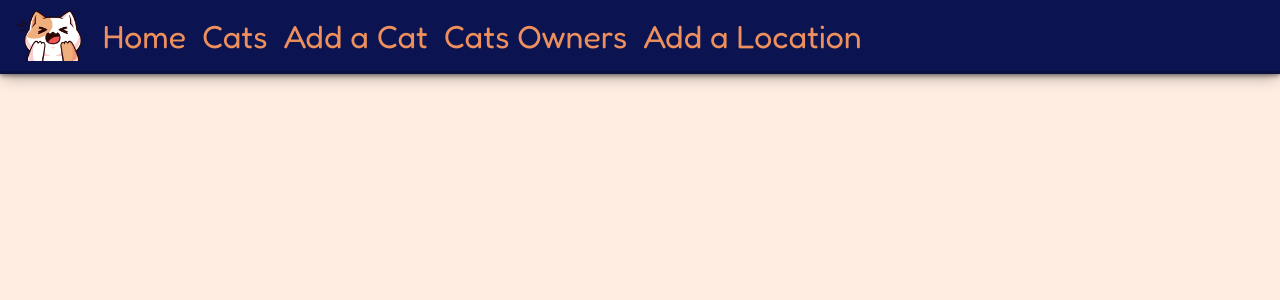
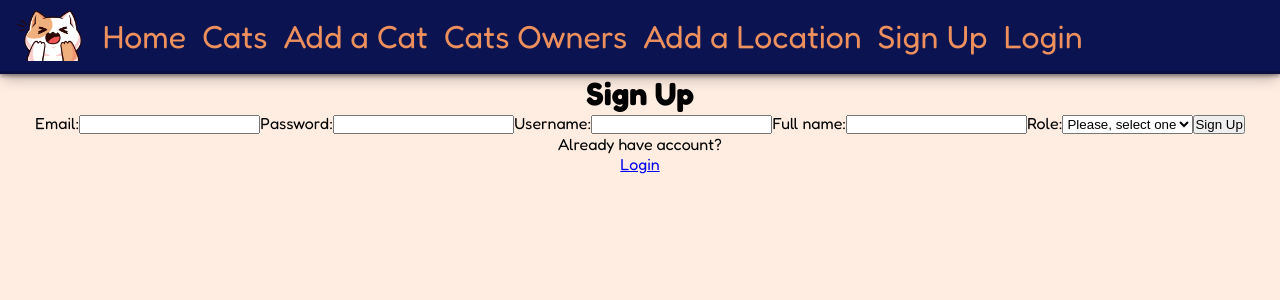
Before and after one commit to KseniiaErnest/Adopt-A-Cat-client, a React (Create React App) app: page /signup in a window 1280 px wide. Shown: the top 300 px of the page. Built offline with nearby package versions, Linux system fonts and the light colour scheme.

Commit message:
Working on signup and login

```diff
--- a/src/App.js
+++ b/src/App.js
@@ -12,6 +12,7 @@ import EditCatPages from './pages/EditCatPages';
 import LocationsPage from './pages/LocationsPage';
 import AddLocationPage from './pages/AddLocationPage';
 import EditLocationPage from './pages/EditLocationPage';
+import SignupPage from './pages/SignupPage';
 
 function App() {
   return (
@@ -30,6 +31,7 @@ function App() {
     <Route path='/locations/add-a-location' element={ <AddLocationPage /> } />
     <Route path='/locations/:locationId' element={ <LocationDetailsPage /> } />
     <Route path='/locations/edit/:locationId' element={ <EditLocationPage /> } />
+    <Route path='/signup' element={ <SignupPage /> } />
 
     </Routes>
     </div>
--- a/src/components/Navbar.js
+++ b/src/components/Navbar.js
@@ -17,6 +17,10 @@ export default function Navbar() {
 
     <Link className='navbar-link-box' to='/locations/add-a-location'>Add a Location</Link>
 
+    <Link className='navbar-link-box' to='/signup'>Sign Up</Link>
+
+    <Link className='navbar-link-box' to='/login'>Login</Link>
+
     </nav>
 
 
--- /dev/null
+++ b/src/pages/SignupPage.js
@@ -0,0 +1,75 @@
+import React, { useState } from 'react';
+import { Link, useNavigate } from "react-router-dom";
+import axios from "axios";
+
+const API_URL = "http://localhost:5005";
+
+export default function SignupPage() {
+  const [email, setEmail] = useState('');
+  const [password, setPassword] = useState('');
+  const [username, setUserName] = useState('');
+  const [fullName, setFullName] = useState('');
+  const [role, setRole] = useState('');
+  const [errorMessage, setErrorMessage] = useState(undefined);
+
+  const navigate = useNavigate();
+
+  const handleEmail = (e) => setEmail(e.target.value);
+  const handlePassword = (e) => setPassword(e.target.value);
+  const handleUserName = (e) => setUserName(e.target.value);
+  const handleFullName = (e) => setFullName(e.target.value);
+  const handleRole = (e) => setRole(e.target.value);
+
+  const handleSignupSubmit = (e) => {
+    e.preventDefault();
+
+    // Create an object representing the request body
+    const requestBody = { email, password, username, fullName, role };
+    // Make an axios request to the API. If the POST request is a successful redirect to the login page.
+    // If the request resolves with an error, set the error message in the state.
+    axios.post(`${API_URL}/auth/signup`, requestBody)
+    .then((response) => {
+      navigate('/');
+    })
+    .catch((err) => {
+      const errorDescription = err.response.data.message;
+      setErrorMessage(errorDescription);
+    })
+  };
+
+  return (
+    <div>
+      <h1>Sign Up</h1>
+
+      <form onSubmit={handleSignupSubmit}>
+
+        <label>Email:</label>
+        <input type='email' name='email' value={email} onChange={handleEmail} />
+
+        <label>Password:</label>
+        <input type='password' name='password' value={password} onChange={handlePassword} />
+
+        <label>Username:</label>
+        <input type='text' name='username' value={username} onChange={handleUserName} />
+
+        <label>Full name:</label>
+        <input type='text' name='fullName' value={fullName} onChange={handleFullName} />
+
+        <label>Role:</label>
+        <select id='role' value={role} onChange={handleRole}>
+          <option value=''>Please, select one</option>
+          <option value='Adopter'>Adopter</option>
+          <option value='Cat Owner'>Cat Owner</option>
+        </select>
+
+        <button type='submit'>Sign Up</button>
+
+        {errorMessage && <p>{errorMessage}</p>}
+
+        <p>Already have account?</p>
+        <Link to={'/login'} >Login</Link>
+
+      </form>
+    </div>
+  )
+}
```
